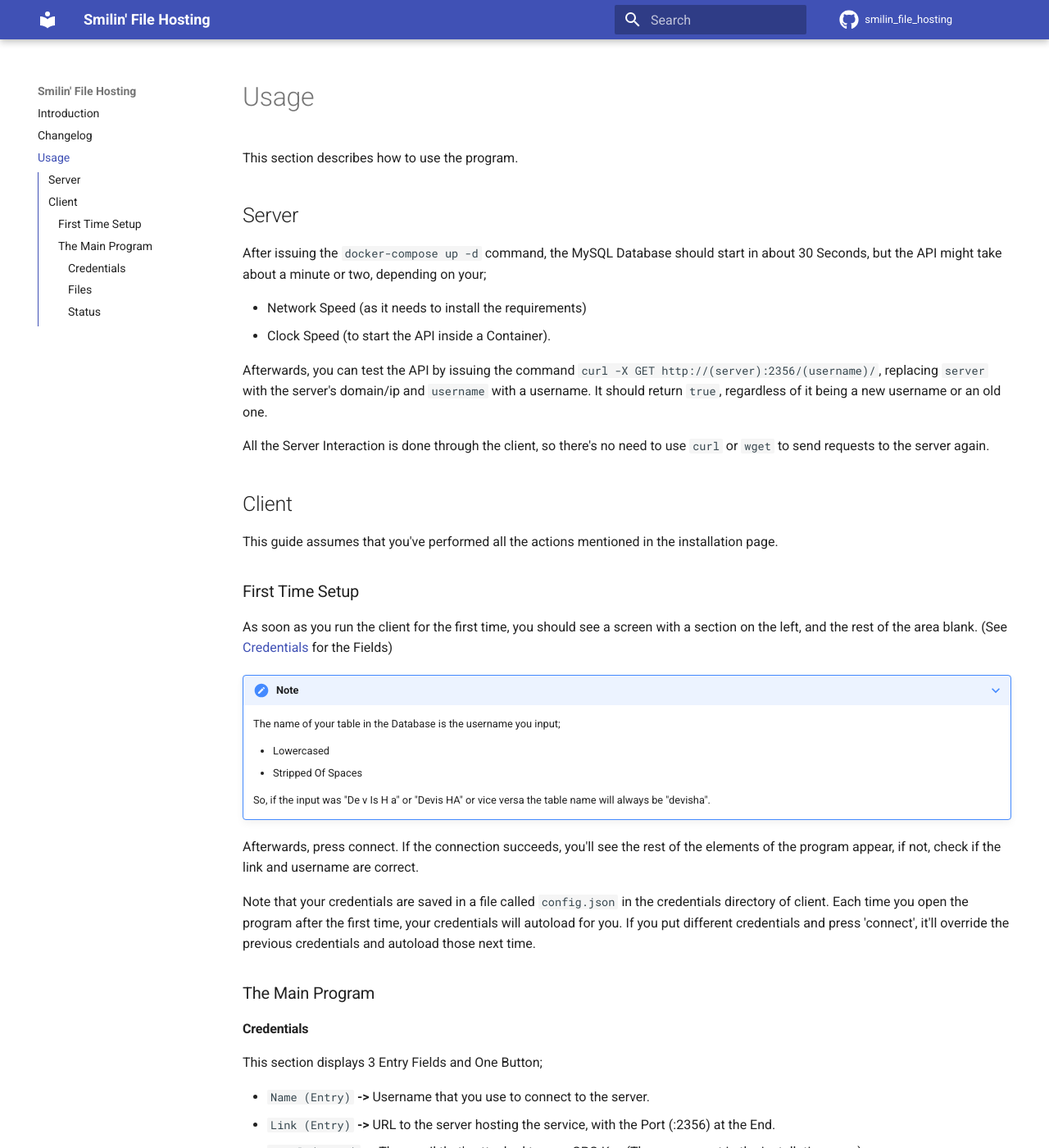
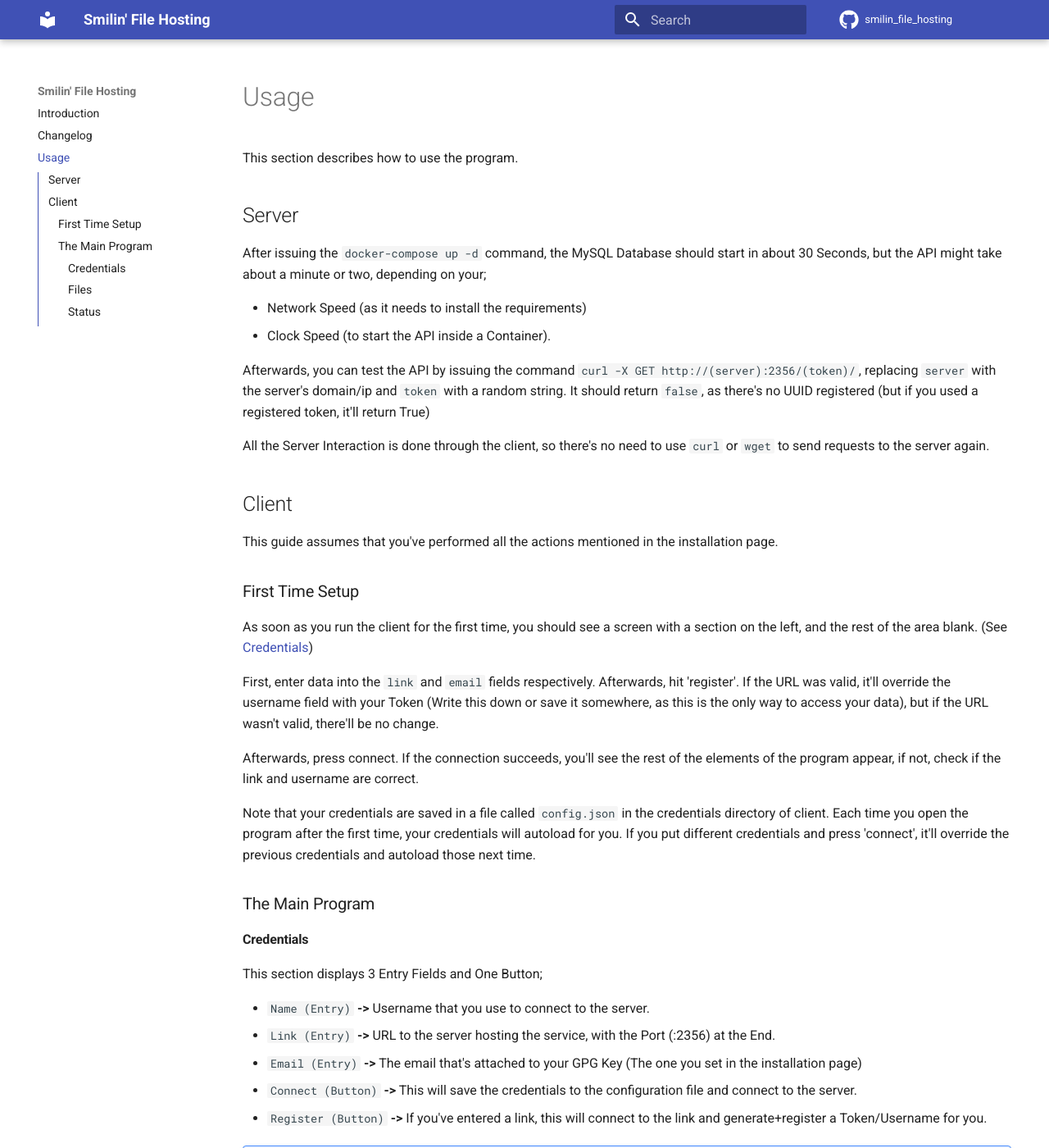
Before and after one commit to Smilin-Dominator/smilin_file_hosting, an MkDocs documentation site: the page built from docs/usage.md, in a window 1280 px wide and 1400 px high. Shown: the whole window at 82% size. Built offline with MkDocs 1.6.1 and Material for MkDocs 9.7.7, drawn with Linux system fonts in a browser that asks for light colours; comment, search, counter and statistics services are not loaded; some of the changed text lies outside the part shown.

Commit message:
docs: Updated usage to include the Tokens

```diff
--- a/docs/usage.md
+++ b/docs/usage.md
@@ -8,9 +8,9 @@ API might take about a minute or two, depending on your;
 * Network Speed (as it needs to install the requirements)
 * Clock Speed (to start the API inside a Container).
 
-Afterwards, you can test the API by issuing the command `curl -X GET http://(server):2356/(username)/`, replacing
-`server` with the server's domain/ip and `username` with a username. It should return `true`, regardless of it
-being a new username or an old one.
+Afterwards, you can test the API by issuing the command `curl -X GET http://(server):2356/(token)/`, replacing
+`server` with the server's domain/ip and `token` with a random string. It should return `false`, as there's no
+UUID registered (but if you used a registered token, it'll return True)
 
 All the Server Interaction is done through the client, so there's no need to use `curl` or `wget` to
 send requests to the server again.
@@ -21,19 +21,14 @@ This guide assumes that you've performed all the actions mentioned in the instal
 
 ### First Time Setup
 As soon as you run the client for the first time, you should see a screen with a section on the left, and the rest of the
-area blank. (See [Credentials](#credentials) for the Fields)
+area blank. (See [Credentials](#credentials))
 
-???+ Note
+First, enter data into the `link` and `email` fields respectively. Afterwards, hit 'register'. If the URL was valid,
+it'll override the username field with your Token (Write this down or save it somewhere, as this is the only way
+to access your data), but if the URL wasn't valid, there'll be no change.
 
-    The name of your table in the Database is the username you input;
-
-    * Lowercased
-    * Stripped Of Spaces
-
-    So, if the input was "De v Is H a" or "Devis HA" or vice versa the table name will always be "devisha".
-
-Afterwards, press connect. If the connection succeeds, you'll see the rest of the elements of the program appear, if not, check if the link and
-username are correct.
+Afterwards, press connect. If the connection succeeds, you'll see the rest of the elements of the program appear, if not,
+check if the link and username are correct.
 
 Note that your credentials are saved in a file called `config.json` in the credentials directory of client. Each time you
 open the program after the first time, your credentials will autoload for you. If you put different credentials and
@@ -50,6 +45,11 @@ This section displays 3 Entry Fields and One Button;
 * `Link (Entry)`  **->** URL to the server hosting the service, with the Port (:2356) at the End.
 * `Email (Entry)` **->** The email that's attached to your GPG Key (The one you set in the installation page)
 * `Connect (Button)` **->** This will save the credentials to the configuration file and connect to the server.
+* `Register (Button)` **->** If you've entered a link, this will connect to the link and generate+register a Token/Username for you.
+
+???+ "The Importance Of Tokens"
+    Remember! If you lose your token, you lose your files.
+
 
 #### Files
 
```
